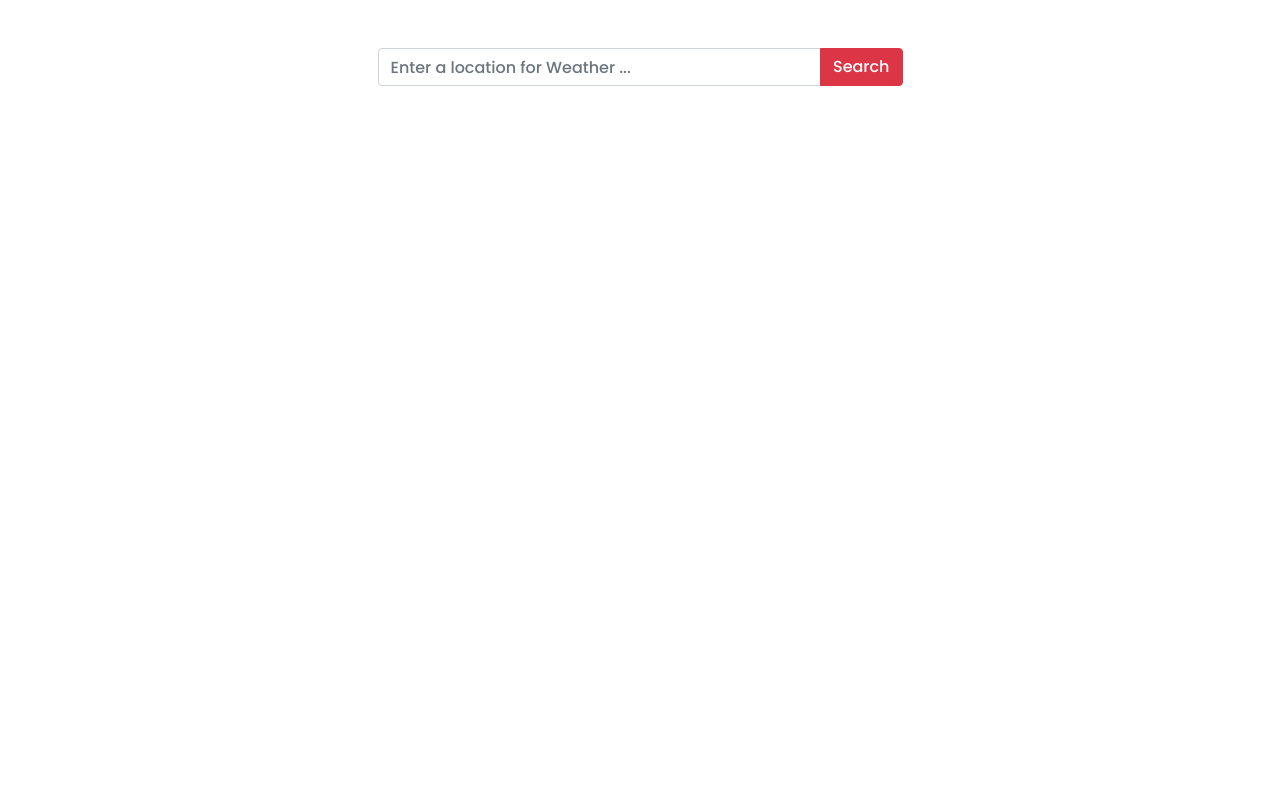
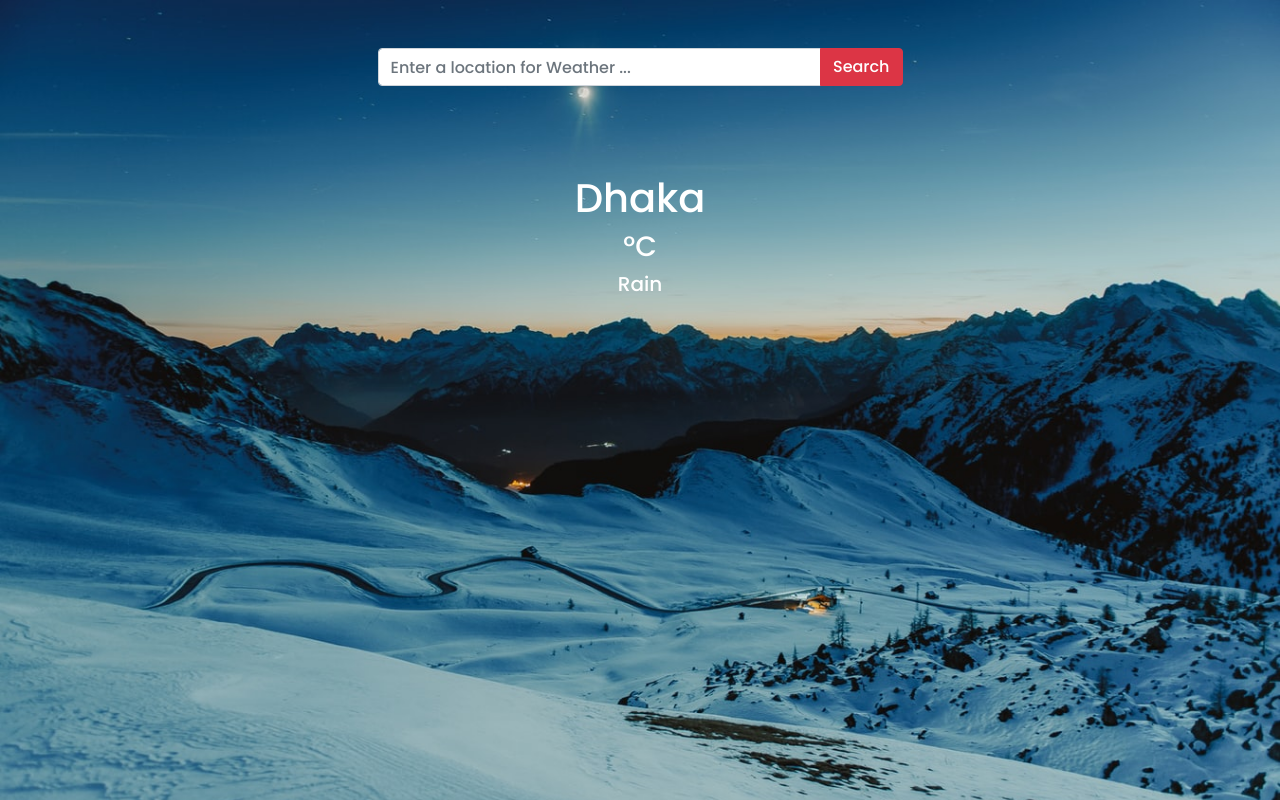
Before and after one commit to xxxxxxRIFATxxxxxx/temperature-hot, a plain HTML site: page index.html in a window 1280 px wide. Drawn offline with nearby package versions, Linux system fonts and the light colour scheme; the site is published under a folder, as on GitHub Pages, so addresses that start at the root find nothing; no server answers.

Commit message:
Change Background Image Path

```diff
--- a/styles/style.css
+++ b/styles/style.css
@@ -1,6 +1,6 @@
 /* Common CSS */
 body {
-    background: url(/images/bg-image.jpg) no-repeat;
+    background: url(../images/bg-image.jpg) no-repeat;
     background-size: cover;
     height: 100vh;
     font-family: 'Poppins', sans-serif;
```
